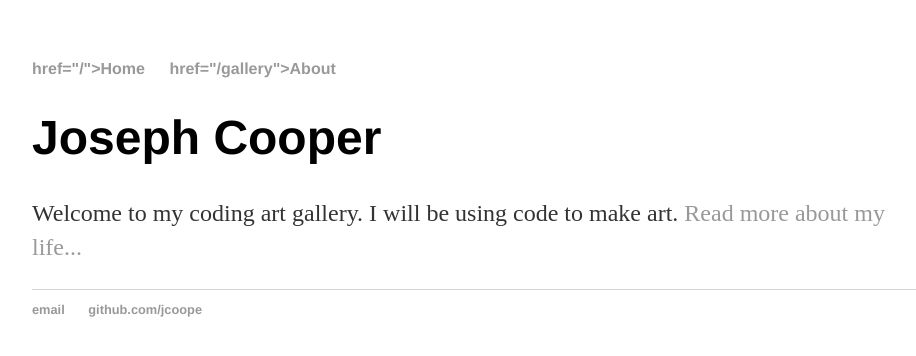
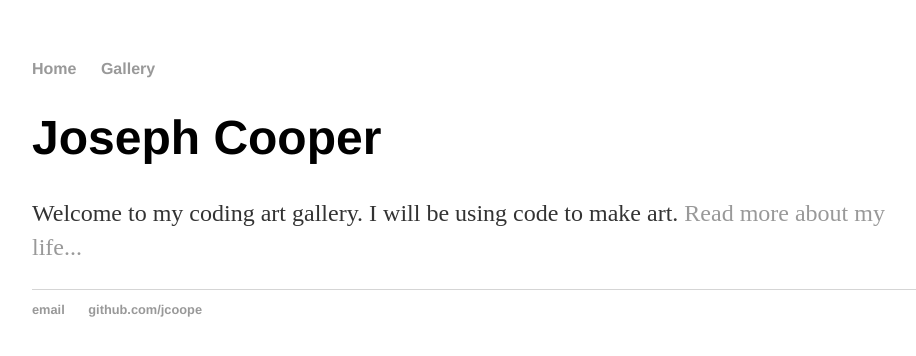
Before and after one commit to Jcoope88/jcoope88.github.io, a Jekyll site: the page built from index.html, in a window 1280 px wide. Shown: the top 356 px of the page, without its empty margins (160-1076 px from the left). Built offline with Jekyll 4.4.1, drawn with Linux system fonts in a browser that asks for light colours.

Commit message:
Update default.html

```diff
--- a/_layouts/default.html
+++ b/_layouts/default.html
@@ -8,8 +8,8 @@
 			<body>
 				<nav>
 				<ul>
-					<li> <a> href="/">Home </a> </li>
-					<li> <a> href="/gallery">About</a></li>
+					<li><a href="/">Home</a></li>
+					<li><a href="/gallery">Gallery</a></li>
 				</ul>
 				</nav>
 				<div class="container">
```
